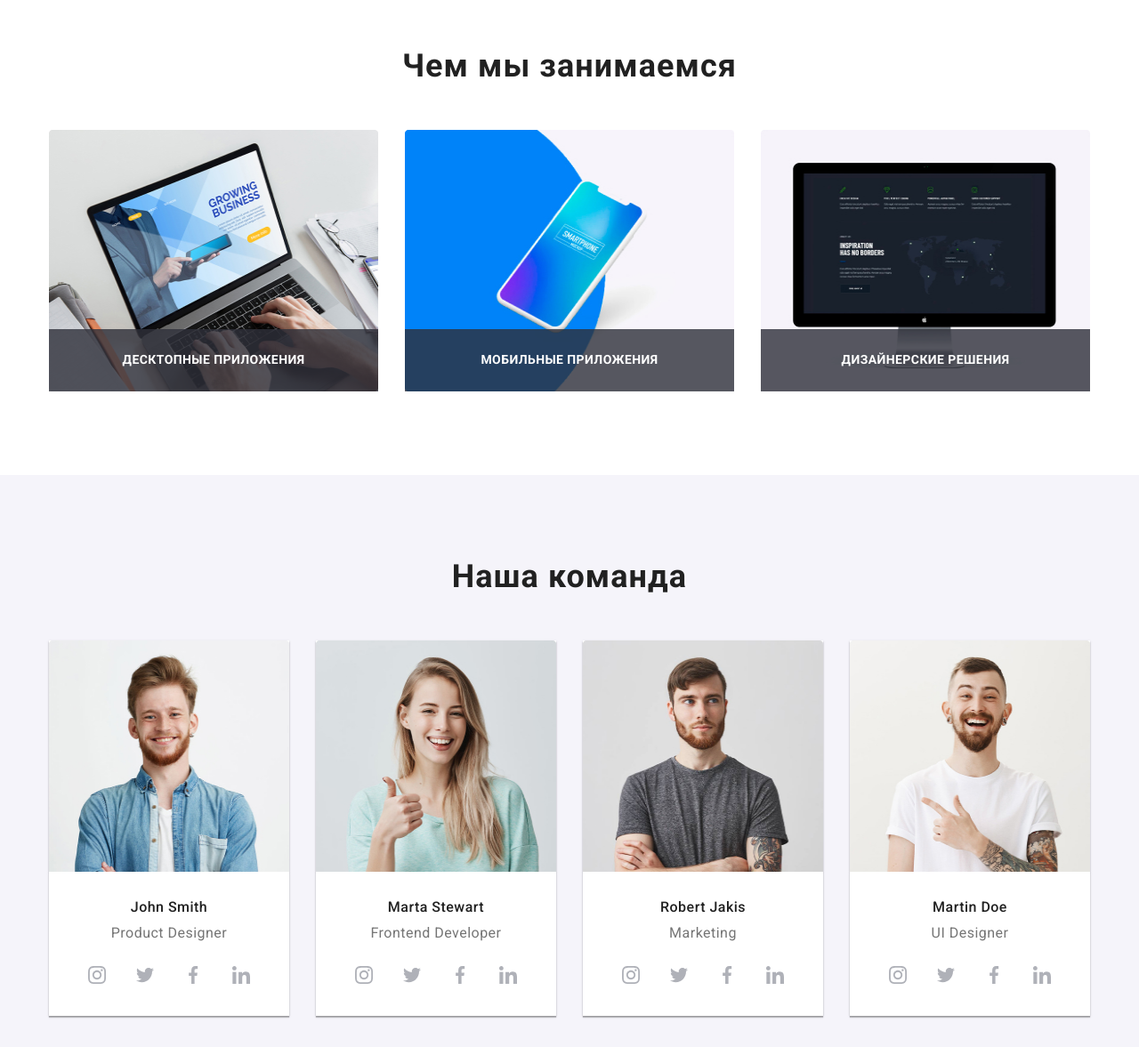
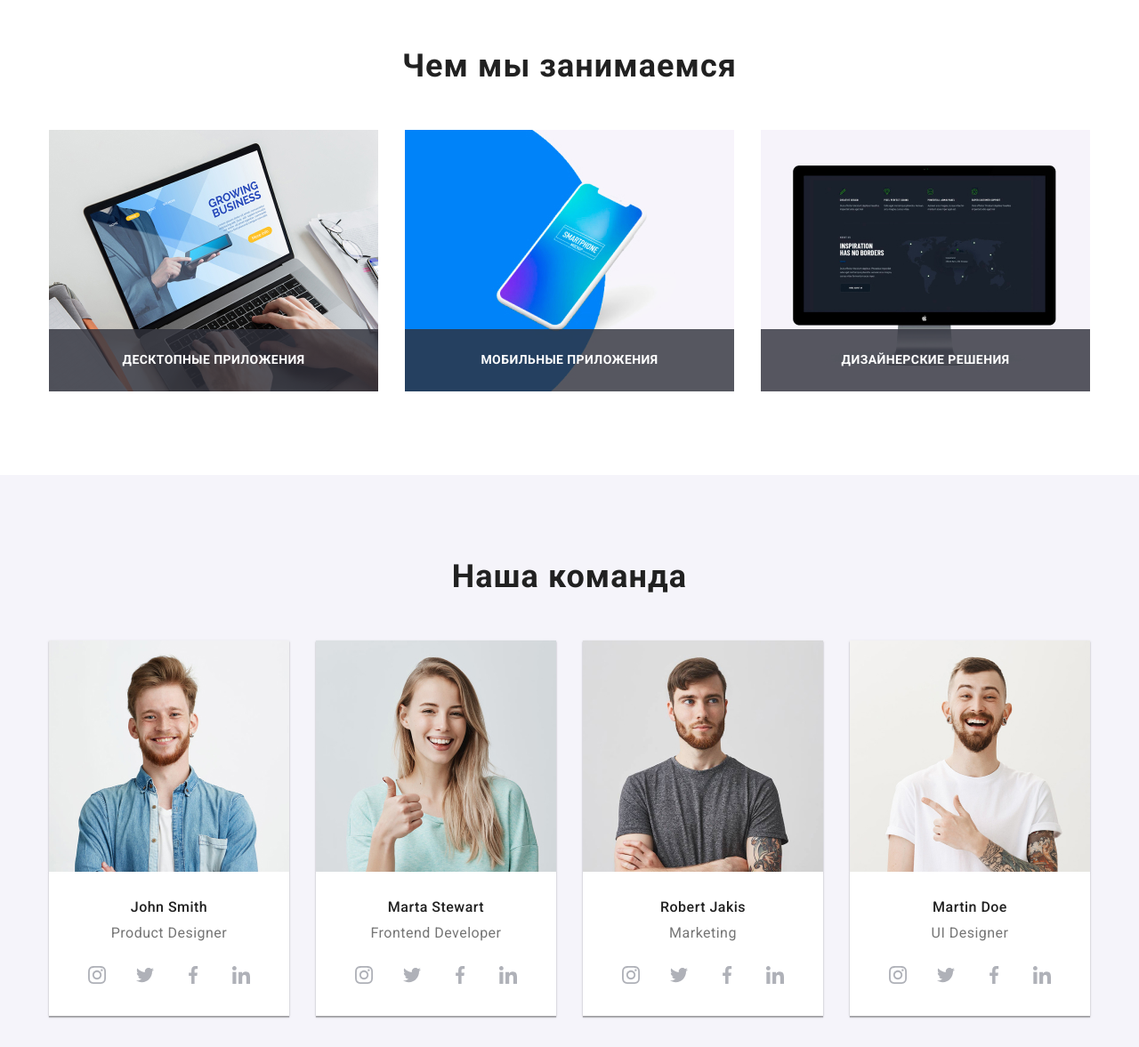
Before and after one commit to Zoriana-Burian/goit-markup-hw-05, a plain HTML site: page index.html in a window 1280 px wide. Shown: the part 1249-2426 px from the top of the page at 89% size. Drawn offline with nearby package versions, Linux system fonts and the light colour scheme.

Commit message:
Додає розмітку

```diff
--- a/index.html
+++ b/index.html
@@ -85,7 +85,7 @@
            <ul class="work-list">
                 <li class="item"><a href="" class="link">
                    <img class="img"
-                      src="./images/img(4).jpg"
+                      src="./images/img16.jpg"
                       alt="Фото с ноутбуком"
                       width="370"
                       height="294"
@@ -94,7 +94,7 @@
                </li>
                <li class="item"><a href="" class="link">
                     <img class="img"
-                       src="./images/box(1).jpg"
+                       src="./images/box2.jpg"
                        alt="Фото с телефоном"
                        width="370"
                        height="294"
@@ -103,7 +103,7 @@
                </li>
                <li class="item"><a href="" class="link">
                     <img class="img"
-                       src="./images/img(6).jpg"
+                       src="./images/img18.jpg"
                        alt="Фото с монитором"
                        width="370"
                        height="294"
@@ -123,7 +123,7 @@
            <ul class="team-list">
                <li class="item">
                   <img class="img card"
-                     src="./images/img.jpg"
+                     src="./images/img19.jpg"
                      alt="Фото работкина Джона"
                      width="270"
                      height="260"
@@ -141,7 +141,7 @@
               </li>
               <li class="item">
                     <img class="img card"
-                      src="./images/img(1).jpg"
+                      src="./images/img20.jpg"
                       alt="Фото работницы Марти"
                       width="270"
                       height="260"
@@ -159,7 +159,7 @@
                </li>
                <li class="item">
                      <img  class="img card"
-                      src="./images/img(2).jpg"
+                      src="./images/img21.jpg"
                       alt="Фото работника Роберта"
                       width="270"
                       height="260"
@@ -177,7 +177,7 @@
               </li>
               <li class="item">
                     <img class="img card"
-                       src="./images/img(3).jpg"
+                       src="./images/img22.jpg"
                        alt="Фото работника Мартина"
                        width="270"
                        height="260"
```
